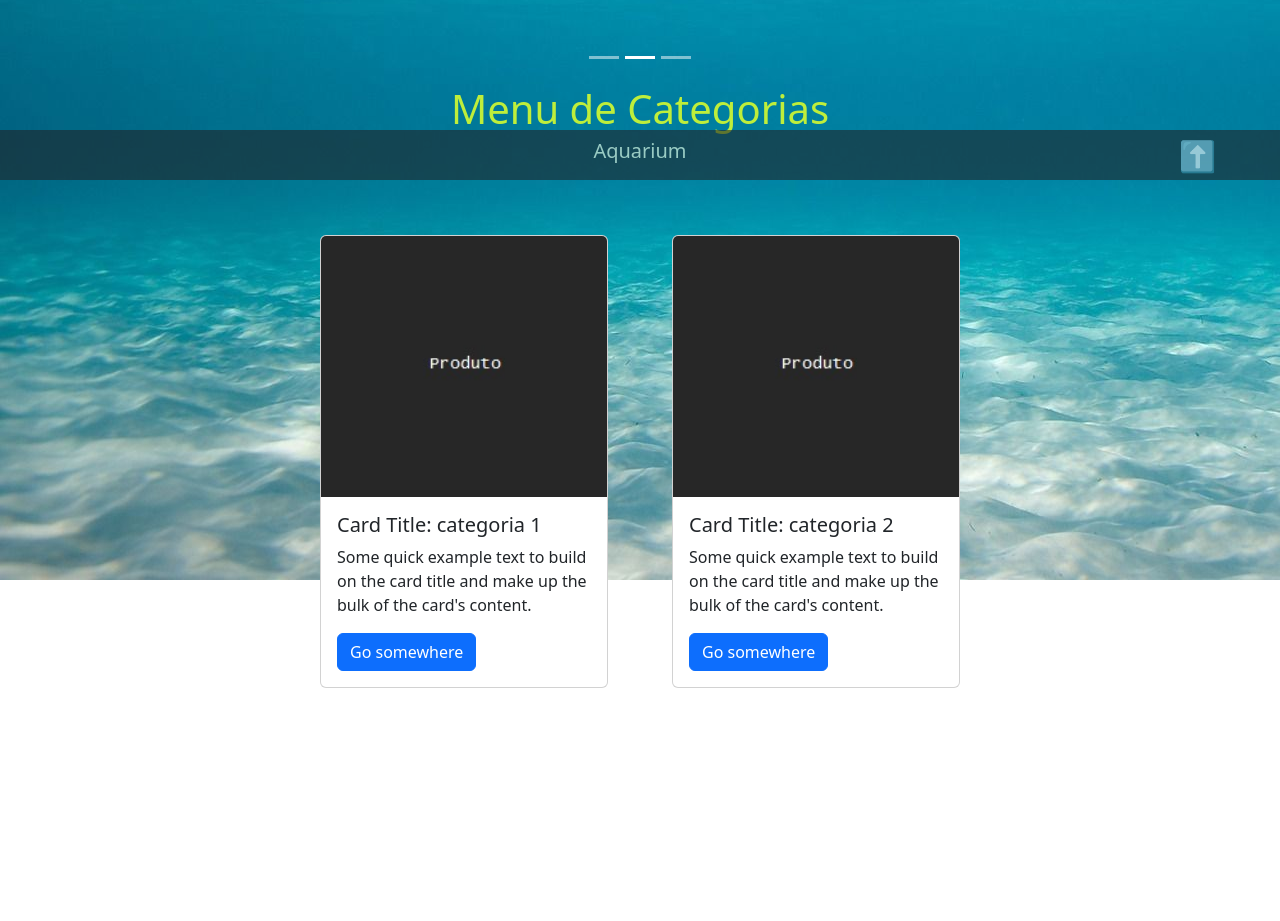
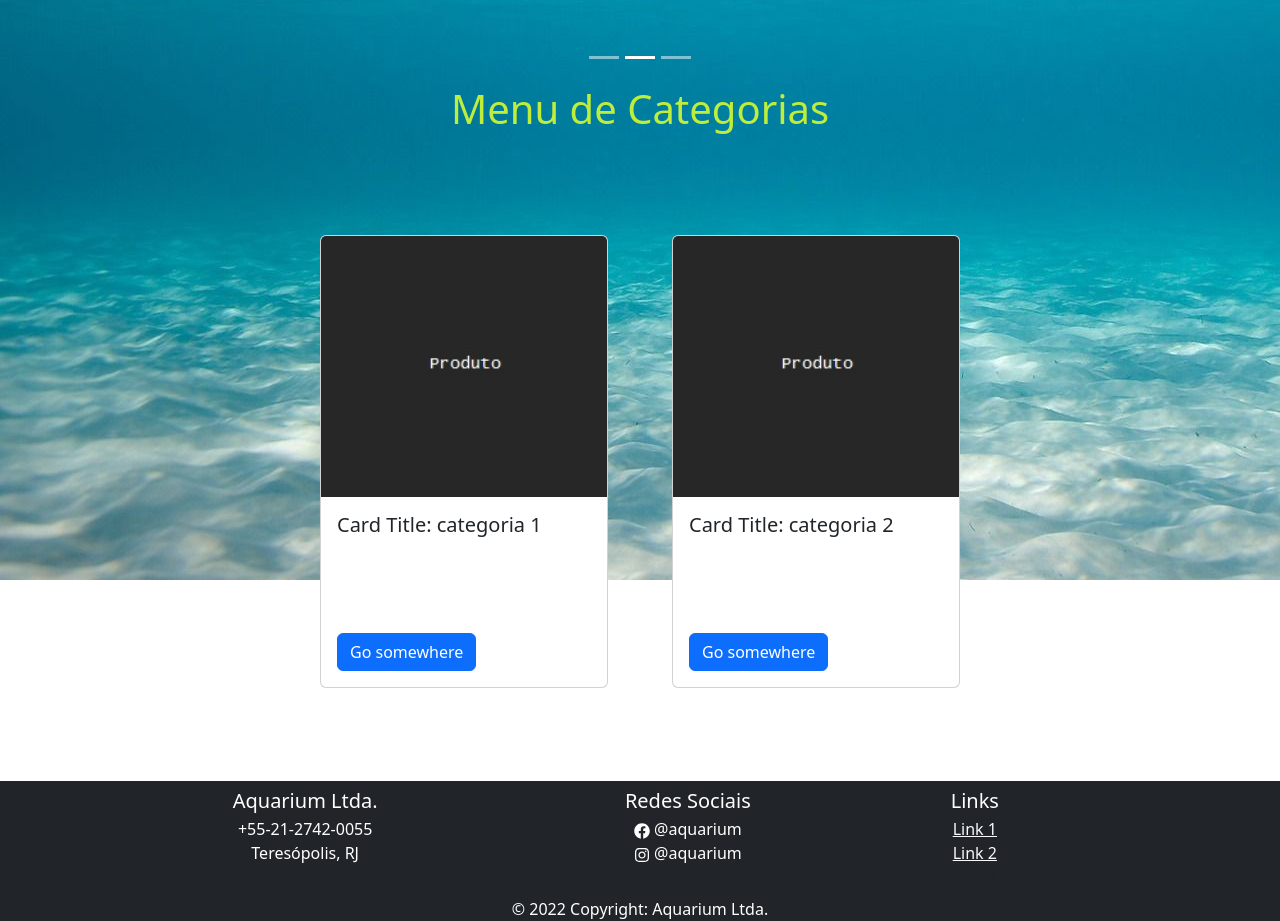
Before and after one commit to ThamiresOD/Serratec_React-JS_TrabalhoFinal, a React (Vite) app in the folder TrabalhoFinal/Ecommerce/: page /home in a window 1280 px wide. Shown: the part 620-1541 px from the top of the page. Before the commit the page ends 1401 px from the top, so only its background shows below. Built offline with nearby package versions, Linux system fonts and the light colour scheme.

Commit message:
tela de login

```diff
--- a/TrabalhoFinal/Ecommerce/index.html
+++ b/TrabalhoFinal/Ecommerce/index.html
@@ -2,7 +2,7 @@
 <html lang="en">
   <head>
     <meta charset="UTF-8" />
-    <link rel="icon" type="image/svg+xml" href="/vite.svg" />
+    <link rel="icon" type="image/svg+xml" href="./src/components/pages/Images/logo-page.png"/>
     <meta name="viewport" content="width=device-width, initial-scale=1.0" />
     <title>Aquarium 🦑</title>
   </head>
--- a/TrabalhoFinal/Ecommerce/package.json
+++ b/TrabalhoFinal/Ecommerce/package.json
@@ -15,6 +15,7 @@
     "react": "^18.2.0",
     "react-bootstrap": "^2.5.0",
     "react-dom": "^18.2.0",
+    "react-icons": "^4.6.0",
     "react-router-dom": "^6.4.3"
   },
   "devDependencies": {
--- a/TrabalhoFinal/Ecommerce/src/App.jsx
+++ b/TrabalhoFinal/Ecommerce/src/App.jsx
@@ -1,5 +1,5 @@
 import './App.css'
-import { Routes, Route} from "react-router-dom"
+import { Routes, Route, Navigate } from "react-router-dom"
 import Login from './components/pages/Login'
 import NotFound from './components/pages/NotFound'
 import Home from './components/pages/Home'
@@ -8,18 +8,37 @@ import FaleConosco from './components/pages/FaleConosco'
 import 'bootstrap/dist/css/bootstrap.min.css';
 import Carrinho from './components/pages/Carrinho'
 
+import { AuthContext, AuthProvider } from "./components/contexts/auth"
+import { useContext } from 'react'
+
+
+
 
 function App() {
+  const Private = ({ children }) => {
+
+    const { loading } = useContext(AuthContext);
+
+    if(loading){
+      return <div className='loading'>Carregando...</div>
+    }
+
+    return children;
+  }
 
   return (
-    <Routes>
-      <Route path="/" element={<Login/>} />
-      <Route path="/carrinho" element={<Carrinho/>} />
-      <Route path="/home" element={<Home />}/>
-      <Route path="/produto" element={<Produto />}/>
-      <Route path="/faleconosco" element={<FaleConosco />} />
-      <Route path="*" element={<NotFound />} />
-    </Routes>
+    <AuthProvider>
+      <Routes>
+
+        <Route path="/" element={<Login />} />
+        <Route path="/carrinho" element={<Carrinho />} />
+        <Route path="/home" element={<Home />} />
+        <Route path="/produto" element={<Produto />} />
+        <Route path="/faleconosco" element={<FaleConosco />} />
+        <Route path="*" element={<NotFound />} />
+
+      </Routes>
+    </AuthProvider>
   )
 }
 
--- a/TrabalhoFinal/Ecommerce/src/components/Footer/footer.jsx
+++ b/TrabalhoFinal/Ecommerce/src/components/Footer/footer.jsx
@@ -1,18 +1,67 @@
+import  {FaFacebook, FaInstagram} from 'react-icons/fa'
 import "./style.css";
+import React from 'react';
+import {
+  MDBFooter,
+  MDBContainer,
+  MDBCol,
+  MDBRow
+} from 'mdb-react-ui-kit';
+
+
 
 const Footer = () => {
   return (
-    <>
-      <footer className="footer">
-        <div>
-          <h5>Aquarium</h5>
-        </div>
-        <div className="botaoTop">
-          <button>⬆️</button>
-        </div>
-      </footer>
-    </>
-  );
+
+    <MDBFooter bgColor='dark' color='white' className='text-center'>
+    <MDBContainer className='p-2'>
+      <MDBRow>
+      <MDBCol lg='5' md='6' className='mb-4 mb-md-0'>
+            <h5 className='text mb-1'>Aquarium Ltda.</h5>
+              <ul className='list-unstyled mb-0'>
+                    <li>+55-21-2742-0055</li>
+                    <li>Teresópolis, RJ</li>
+                  </ul>
+     </MDBCol>
+     <MDBCol lg='3' md='6' className='mb-4 mb-md-0'>
+            <h5 className='text mb-1'>Redes Sociais</h5>
+            <ul className='list-unstyled'>
+                  <li><FaFacebook/> @aquarium</li>
+                  <li><FaInstagram/> @aquarium</li>
+
+                </ul>
+      </MDBCol>
+      <MDBCol lg='3' md='6' className='mb-4 mb-md-0'>
+          <h5 className='text mb-1'>Links</h5>
+
+                <ul className='list-unstyled mb-0'>
+              <li>
+                <a href='#!' className='text-light'>
+                  Link 1
+                </a>
+              </li>
+              <li>
+                <a href='#!' className='text-light'>
+                  Link 2
+                </a>
+              </li>
+
+              <li>
+                <a href='#!' className='text-dark'>
+                  Link 4
+                </a>
+              </li>
+            </ul>
+          </MDBCol>
+          </MDBRow>
+
+          </MDBContainer>
+                <div className='text-center p-0' style={{ backgroundColor: 'rgba(33, 37, 41)' }}>
+        &copy; {new Date().getFullYear()} Copyright:{' Aquarium Ltda. '}
+
+      </div>
+    </MDBFooter>
+       );
 };
 
 export default Footer;
--- a/TrabalhoFinal/Ecommerce/src/components/Footer/style.css
+++ b/TrabalhoFinal/Ecommerce/src/components/Footer/style.css
@@ -7,7 +7,7 @@
     width: 100%;
     color: #ffffdd;
     display: flex;
-    height: 50px;
+    height: 50vh;
     background-color: #212529;
     align-items: center;
     justify-content: center;
--- a/TrabalhoFinal/Ecommerce/src/components/Header/header.jsx
+++ b/TrabalhoFinal/Ecommerce/src/components/Header/header.jsx
@@ -3,8 +3,17 @@ import Nav from "react-bootstrap/Nav";
 import Navbar from "react-bootstrap/Navbar";
 import Logo from "../pages/Images/logo.png";
 import "./style.css";
+import { AuthContext } from "../contexts/auth";
+import { useContext } from "react";
 
 const Header = () => {
+  const { logout } = useContext(AuthContext)
+
+  const handleLogout = () => {
+    logout();
+    navigate("/");
+  }
+
   return (
     <>
       <Navbar bg="dark" variant="dark">
@@ -18,6 +27,7 @@ const Header = () => {
             <Nav.Link href={"/carrinho"}>Carrinho</Nav.Link>
             <Nav.Link href={"/produto"}>Produtos</Nav.Link>
             <Nav.Link href={"/faleconosco"}>Fale Conosco</Nav.Link>
+            <Nav.Link onClick={handleLogout}>Logout</Nav.Link>
           </Nav>
           </div>
         </Container>
--- /dev/null
+++ b/TrabalhoFinal/Ecommerce/src/components/contexts/auth.jsx
@@ -0,0 +1,57 @@
+import React, { createContext } from "react"
+import { useNavigate } from "react-router-dom";
+import { useState, useEffect } from "react";
+
+export const AuthContext = createContext()
+
+export const AuthProvider = ({ children }) => {
+    const navigate = useNavigate()
+    const [user, setUser] = useState(null)
+    const [loading, setLoading] = useState(true)
+
+    useEffect(() => {
+        const recoveredUser = localStorage.getItem("user")
+
+        if (recoveredUser) {
+            setUser(JSON.parse(recoveredUser))
+        }
+
+        setLoading(false);
+    }, []);
+
+
+    const login = (email, password) => {
+        console.log("Login auth", { email, password })
+
+
+        const loggedUser = {
+            id: '123',
+            email,
+        }
+
+        localStorage.setItem("user", JSON.stringify(loggedUser));
+
+        if (password === "12345") {
+            setUser({ id: "123", email })
+            navigate("/home");
+        }
+    };
+
+    const logout = () => {
+        console.log("Logout")
+        setUser(null)
+        localStorage.removeItem("user")
+        navigate("/")
+
+    };
+
+    return (
+
+        <AuthContext.Provider
+            value={{ authenticated: !!user, user, loading, login, logout }}
+        >
+            {children}
+        </AuthContext.Provider>
+    );
+
+};
--- a/TrabalhoFinal/Ecommerce/src/components/pages/Login/style.css
+++ b/TrabalhoFinal/Ecommerce/src/components/pages/Login/style.css
@@ -1,54 +1,57 @@
-.botao{
-  margin-left: 80px;
+*{
+  margin: 0;
+  padding: 0;
+  box-sizing: border-box;
 }
 
-.login{
-  margin-top: 5%;
+.title{
+  color: white;
 }
 
-/* *{
-    margin: 0;
-    padding: 0;
-    box-sizing: border-box;
+#login{
+  display: flex;
+  flex-direction: column;
+  align-items: center;
+  justify-content: center;
+  padding: 0 2rem;
+  height: 67.4vh;
+
 }
 
-
-#root {
-  margin: 0 auto;
-  text-align: center;
+#login .form{
+  background-color:  #212529;
+  width: 100%;
+  max-width: 480px;
+  padding: 2.0rem;
+  border-radius: 5px;
 }
 
-.logo {
-  height: 6em;
-  padding: 1.5em;
-  will-change: filter;
-}
-.logo:hover {
-  filter: drop-shadow(0 0 2em #646cffaa);
-}
-.logo.react:hover {
-  filter: drop-shadow(0 0 2em #61dafbaa);
+#login .field{
+  padding-bottom: 0.5rem;
 }
 
-@keyframes logo-spin {
-  from {
-    transform: rotate(0deg);
-  }
-  to {
-    transform: rotate(360deg);
-  }
+#login .field label{
+  display: block;
+  color: white;
 }
 
-@media (prefers-reduced-motion: no-preference) {
-  a:nth-of-type(2) .logo {
-    animation: logo-spin infinite 20s linear;
-  }
+#login .field input{
+  width: 100%;
 }
 
-.card {
-  padding: 2em;
+#login .actions{
+  text-align: center;
+  margin-top: 1rem;
+  color: aqua;
 }
 
-.read-the-docs {
-  color: #888;
-} */
+.entrar{
+  color: rgb(255, 255, 255);
+  background-color: rgb(74, 190, 211);
+  padding: 5px;
+  border-radius: 5px;
+}
+
+p {
+  opacity: 0;
+}
```
Also changed, not shown: TrabalhoFinal/Ecommerce/src/components/pages/Login/index.jsx (+54 -9 lines), TrabalhoFinal/Ecommerce/src/components/pages/Images/logo-page.png (added), 1 other file (tests, documents, lock files or other folders).
